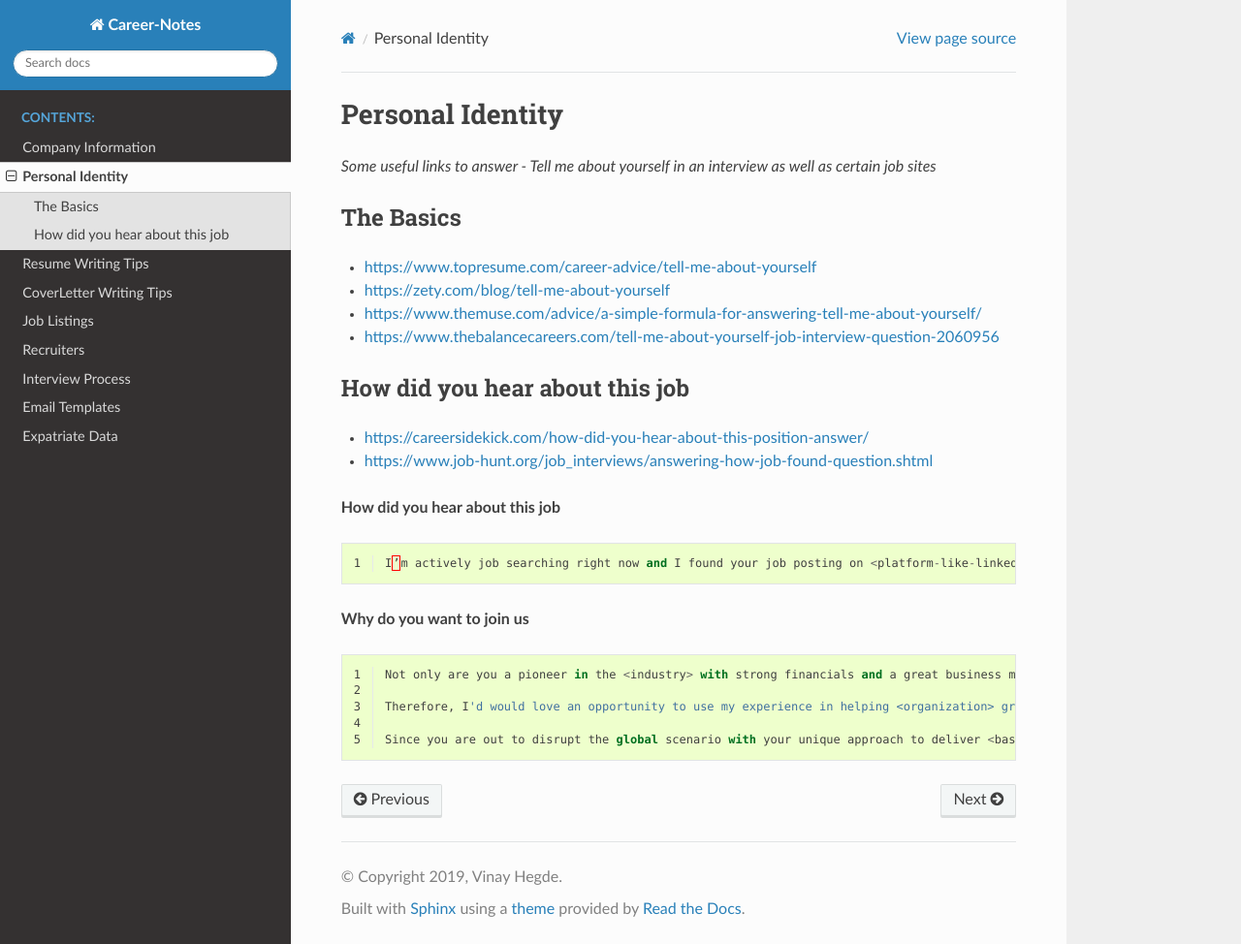
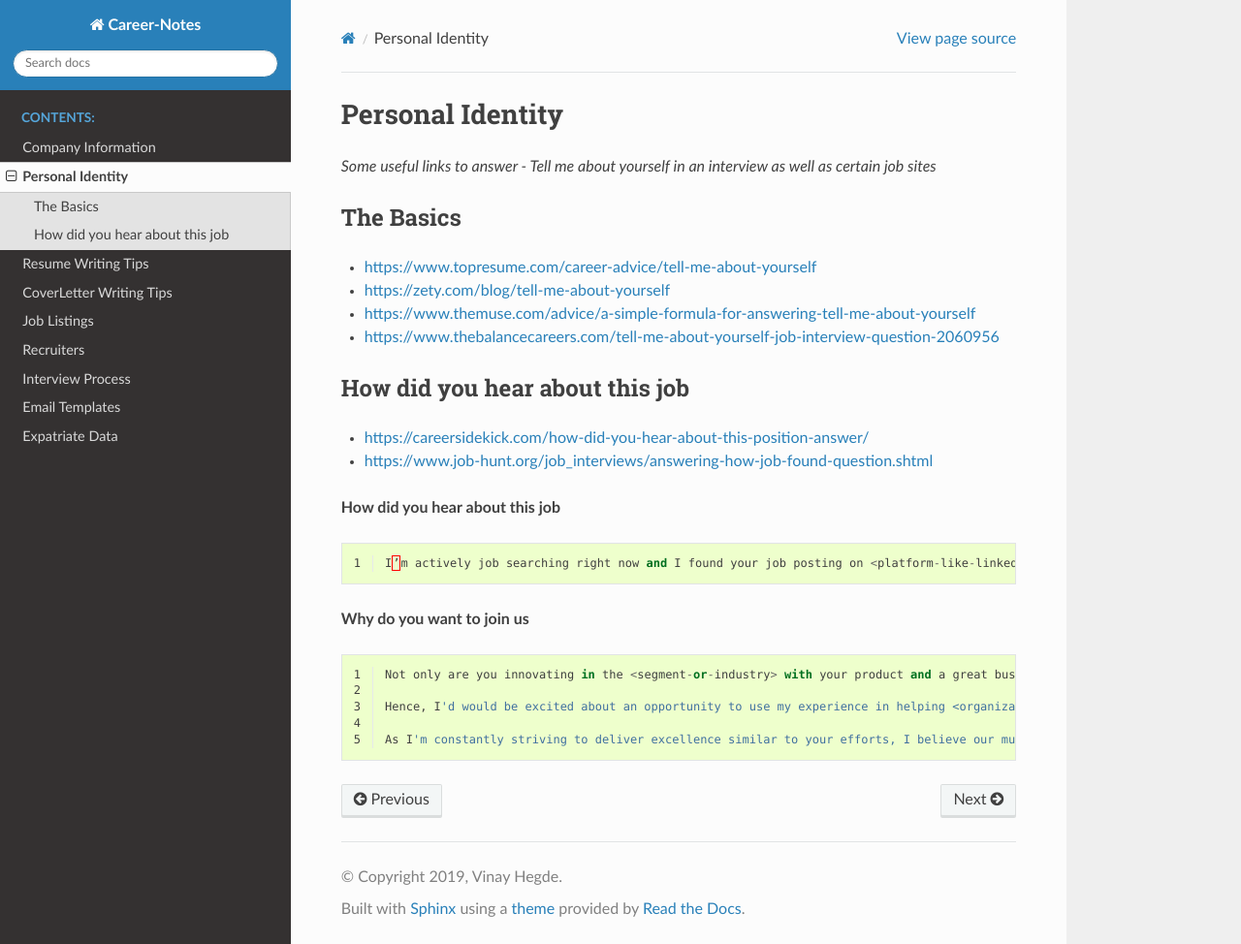
Before and after one commit to vinayhegde1990/career-notes, a Sphinx documentation site: the page built from docs/source/About-Myself.rst, in a window 1280 px wide and 974 px high. Shown: the whole window at 97% size. Built offline with Sphinx 7.4.7 and the Read the Docs theme 2.0.0, drawn with Linux system fonts in a browser that asks for light colours.

Commit message:
Redraft Why Join Us in About Myself

```diff
--- a/docs/source/About-Myself.rst
+++ b/docs/source/About-Myself.rst
@@ -11,7 +11,7 @@ The Basics
 
 - https://zety.com/blog/tell-me-about-yourself
 
-- https://www.themuse.com/advice/a-simple-formula-for-answering-tell-me-about-yourself/
+- https://www.themuse.com/advice/a-simple-formula-for-answering-tell-me-about-yourself
 
 - https://www.thebalancecareers.com/tell-me-about-yourself-job-interview-question-2060956
 
@@ -38,8 +38,8 @@ How did you hear about this job
 .. code-block:: Python
    :linenos:
 
-   Not only are you a pioneer in the <industry> with strong financials and a great business model, but I've also seen on your Facebook page that users of your platform are hugely enthusiastic.
+   Not only are you innovating in the <segment-or-industry> with your product and a great business model, but I've also seen on your <social-media-presence> that customers of your platform are hugely enthusiastic.
 
-   Therefore, I'd would love an opportunity to use my experience in helping <organization> grow onto an even bigger user-base by leveraging my expertise to scale your infrastructure while simultaneously keeping it reliable at all times.
+   Hence, I'd would be excited about an opportunity to use my experience in helping <organization> grow onto an even bigger user-base by leveraging my expertise to <some-of-your-key-skills>.
 
-   Since you are out to disrupt the global scenario with your unique approach to deliver <based content>, I believe our mutual association would truly be symbiotic.
+   As I'm constantly striving to deliver excellence similar to your efforts, I believe our mutual association would truly be symbiotic.
```
